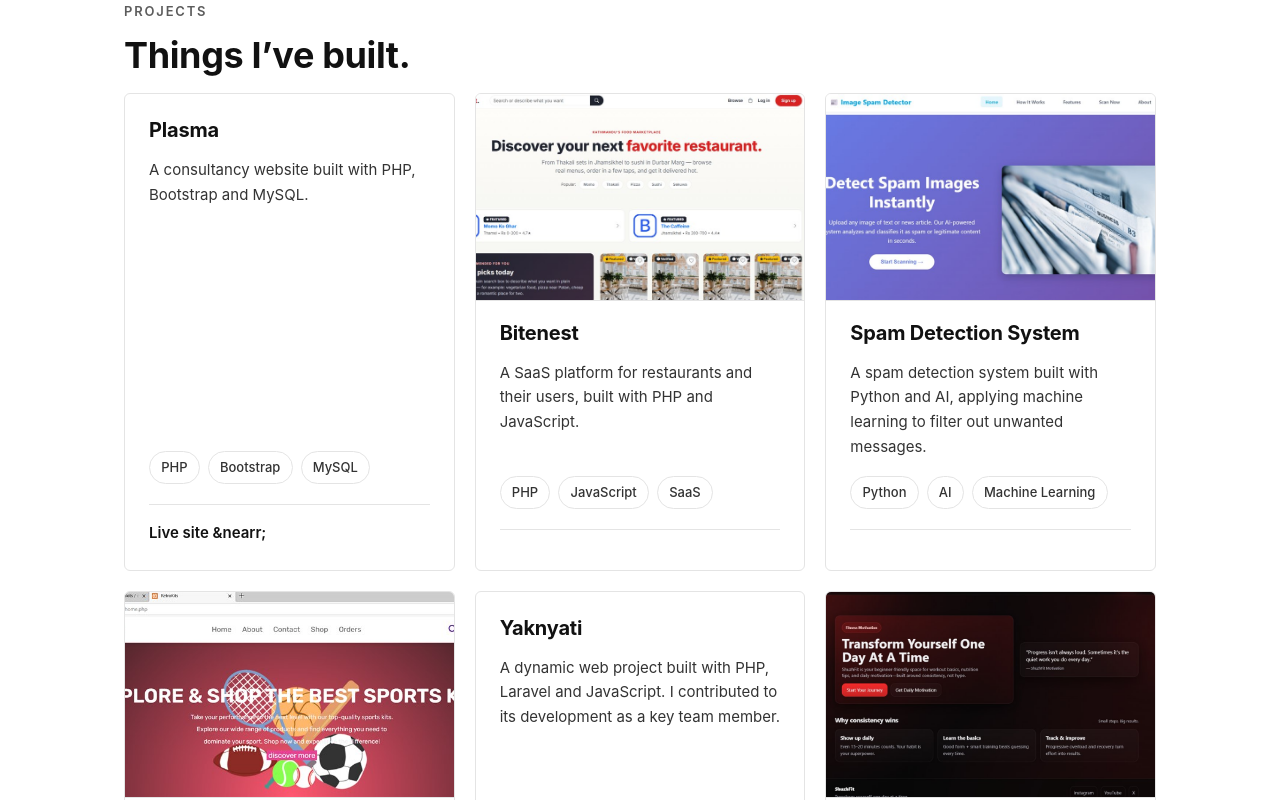
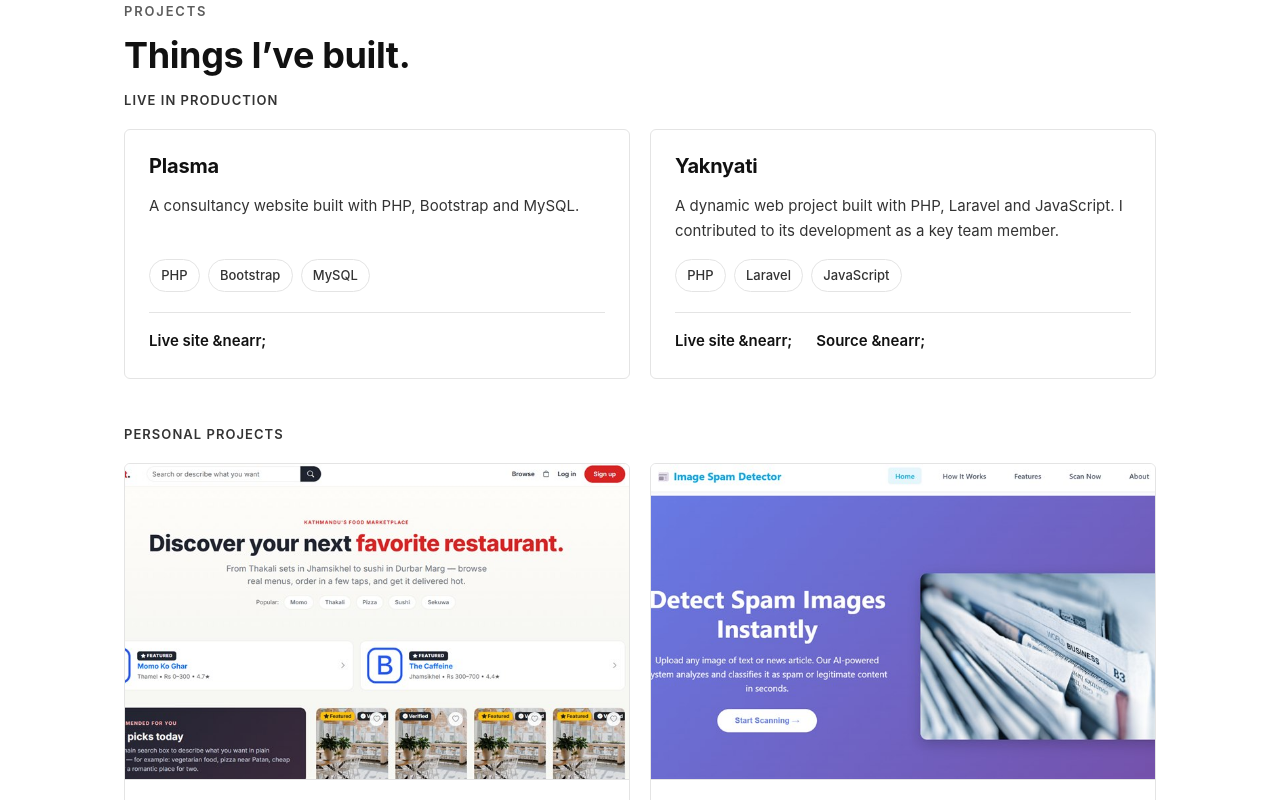
Before and after one commit to Elsamir73/MyPortfolio, a React (Vite) app: page / in a window 1280 px wide. Shown: the part 2400-3200 px from the top of the page. Built offline with nearby package versions, Linux system fonts and the light colour scheme.

Commit message:
Split projects into Live and Personal groups

```diff
--- a/src/components/Projects/Projects.jsx
+++ b/src/components/Projects/Projects.jsx
@@ -8,19 +8,12 @@ const images = import.meta.glob(
   { eager: true, import: "default" }
 );
 
-const Projects = () => {
-  return (
-    <section id="projects" className="section">
-      <div className="container">
-        <p className="kicker">Projects</p>
-        <h2 className="section-title">Things I&rsquo;ve built.</h2>
-        <div className={styles.grid}>
-          {projects.map((project) => {
+const ProjectCard = ({ project }) => {
   const image = project.image
     ? images[`../../assets/projects/${project.image}`]
     : undefined;
   return (
-              <article key={project.title} className={styles.card}>
+    <article className={styles.card}>
       {image && (
         <div className={styles.imageWrap}>
           <img
@@ -33,7 +26,7 @@ const Projects = () => {
           />
         </div>
       )}
-              <h3 className={styles.cardTitle}>{project.title}</h3>
+      <h4 className={styles.cardTitle}>{project.title}</h4>
       <p className={styles.description}>{project.description}</p>
       <ul className={styles.tags} aria-label="Technologies used">
         {project.skills.map((skill) => (
@@ -66,8 +59,35 @@ const Projects = () => {
       </div>
     </article>
   );
-          })}
+};
+
+const ProjectGroup = ({ label, items }) => (
+  <div className={styles.group}>
+    <h3 className={styles.groupTitle}>{label}</h3>
+    <div className={styles.grid}>
+      {items.map((project) => (
+        <ProjectCard key={project.title} project={project} />
+      ))}
     </div>
+  </div>
+);
+
+const Projects = () => {
+  const live = projects.filter((p) => p.group === "live");
+  const personal = projects.filter((p) => p.group === "personal");
+  return (
+    <section id="projects" className="section">
+      <div className="container">
+        <p className="kicker">Projects</p>
+        <h2 className="section-title">Things I&rsquo;ve built.</h2>
+        <ProjectGroup
+          label="Live in production"
+          items={live}
+        />
+        <ProjectGroup
+          label="Personal projects"
+          items={personal}
+        />
       </div>
     </section>
   );
--- a/src/components/Projects/Projects.module.css
+++ b/src/components/Projects/Projects.module.css
@@ -1,7 +1,26 @@
+.group + .group {
+  margin-top: 3rem;
+}
+
+.groupTitle {
+  font-size: 0.8125rem;
+  font-weight: 600;
+  text-transform: uppercase;
+  letter-spacing: 0.08em;
+  color: var(--ink-soft);
+  margin-bottom: 1.25rem;
+}
+
 .grid {
   display: grid;
-  grid-template-columns: repeat(auto-fit, minmax(300px, 1fr));
+  grid-template-columns: repeat(2, 1fr);
   gap: 1.25rem;
+}
+
+@media (max-width: 759px) {
+  .grid {
+    grid-template-columns: 1fr;
+  }
 }
 
 .card {
--- a/src/data/projects.json
+++ b/src/data/projects.json
@@ -1,37 +1,43 @@
 [
   {
     "title": "Plasma",
+    "group": "live",
     "description": "A consultancy website built with PHP, Bootstrap and MySQL.",
     "skills": ["PHP", "Bootstrap", "MySQL"],
     "live": "https://www.plasmaedu.com/"
   },
   {
+    "title": "Yaknyati",
+    "group": "live",
+    "description": "A dynamic web project built with PHP, Laravel and JavaScript. I contributed to its development as a key team member.",
+    "skills": ["PHP", "Laravel", "JavaScript"],
+    "live": "https://yak.techkarmi.com/",
+    "source": "https://github.com/Elsamir73"
+  },
+  {
     "title": "Bitenest",
+    "group": "personal",
     "description": "A SaaS platform for restaurants and their users, built with PHP and JavaScript.",
     "skills": ["PHP", "JavaScript", "SaaS"],
     "image": "bitenest.jpg"
   },
   {
     "title": "Spam Detection System",
+    "group": "personal",
     "description": "A spam detection system built with Python and AI, applying machine learning to filter out unwanted messages.",
     "skills": ["Python", "AI", "Machine Learning"],
     "image": "spam-detection.jpg"
   },
   {
     "title": "RetroKits",
+    "group": "personal",
     "description": "An ecommerce website built with WordPress, from product setup to a complete shopping experience.",
     "skills": ["WordPress", "Ecommerce"],
     "image": "retrokits.jpg"
   },
   {
-    "title": "Yaknyati",
-    "description": "A dynamic web project built with PHP, Laravel and JavaScript. I contributed to its development as a key team member.",
-    "skills": ["PHP", "Laravel", "JavaScript"],
-    "live": "https://yak.techkarmi.com/",
-    "source": "https://github.com/Elsamir73"
-  },
-  {
     "title": "ShuzhFit",
+    "group": "personal",
     "description": "A fitness tracking project built with Python.",
     "skills": ["Python"],
     "image": "shuzhfit.jpg"
```
Lines whose indentation alone changed are shown as unchanged.
